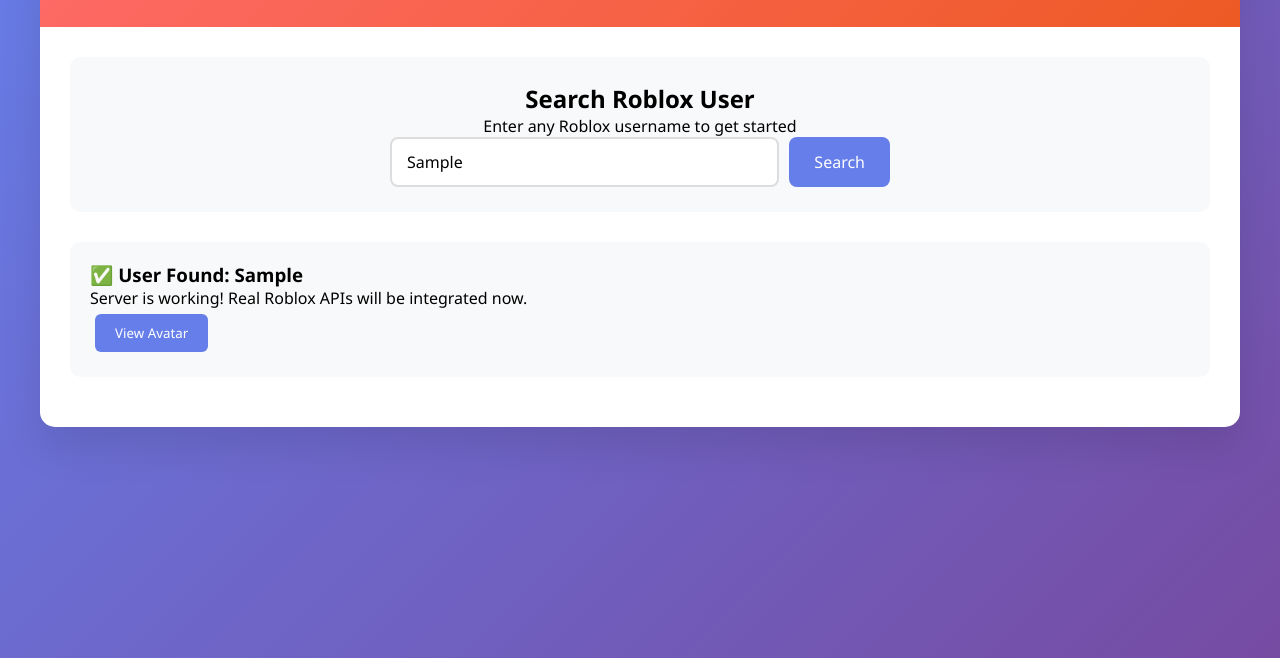
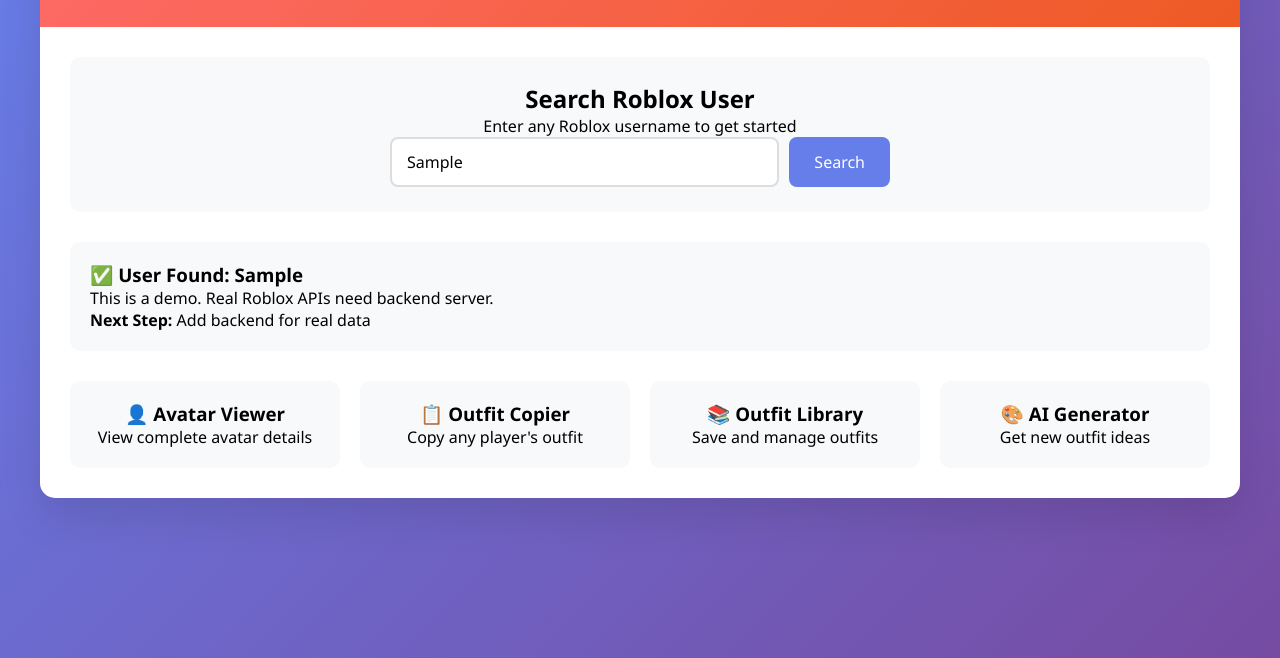
Before and after one commit to Navidbiz1/roblox-avatar-tool, a website: page public/index.html in a window 1280 px wide. Both pictures are taken after typing "Sample" into the empty fields and a click on the button "Search". Shown: the part 142-800 px from the top of the page. Drawn offline with Linux system fonts and the light colour scheme.

Commit message:
Update index.html

```diff
--- a/public/index.html
+++ b/public/index.html
@@ -69,12 +69,6 @@
             border: 2px solid #ddd;
             border-radius: 8px;
             font-size: 16px;
-            outline: none;
-            transition: border-color 0.3s;
-        }
-
-        #usernameInput:focus {
-            border-color: #667eea;
         }
 
         #searchBtn {
@@ -85,32 +79,20 @@
             border-radius: 8px;
             cursor: pointer;
             font-size: 16px;
-            transition: background 0.3s;
         }
 
-        #searchBtn:hover {
-            background: #5a6fd8;
+        .features-grid {
+            display: grid;
+            grid-template-columns: repeat(auto-fit, minmax(250px, 1fr));
+            gap: 20px;
+            margin-top: 30px;
         }
 
-        .loading {
-            display: none;
+        .feature-card {
+            background: #f8f9fa;
+            padding: 20px;
+            border-radius: 10px;
             text-align: center;
-            padding: 20px;
-        }
-
-        .spinner {
-            border: 4px solid #f3f3f3;
-            border-top: 4px solid #667eea;
-            border-radius: 50%;
-            width: 40px;
-            height: 40px;
-            animation: spin 2s linear infinite;
-            margin: 0 auto;
-        }
-
-        @keyframes spin {
-            0% { transform: rotate(0deg); }
-            100% { transform: rotate(360deg); }
         }
     </style>
 </head>
@@ -132,35 +114,46 @@
                 </div>
             </div>
 
-            <div class="loading" id="loading">
-                <div class="spinner"></div>
-                <p>Loading avatar data...</p>
+            <div id="results"></div>
+
+            <div class="features-grid">
+                <div class="feature-card">
+                    <h3>👤 Avatar Viewer</h3>
+                    <p>View complete avatar details</p>
+                </div>
+                <div class="feature-card">
+                    <h3>📋 Outfit Copier</h3>
+                    <p>Copy any player's outfit</p>
+                </div>
+                <div class="feature-card">
+                    <h3>📚 Outfit Library</h3>
+                    <p>Save and manage outfits</p>
+                </div>
+                <div class="feature-card">
+                    <h3>🎨 AI Generator</h3>
+                    <p>Get new outfit ideas</p>
+                </div>
             </div>
-
-            <div id="results"></div>
         </div>
     </div>
 
     <script>
         function searchUser() {
             const username = document.getElementById('usernameInput').value;
-            const loading = document.getElementById('loading');
             const results = document.getElementById('results');
 
-            loading.style.display = 'block';
+            if(!username) {
+                alert('Please enter a username');
+                return;
+            }
 
-            setTimeout(() => {
-                loading.style.display = 'none';
-                results.innerHTML = `
-                    <div style="background: #f8f9fa; padding: 20px; border-radius: 10px; margin: 20px 0;">
-                        <h3>✅ User Found: ${username}</h3>
-                        <p>Server is working! Real Roblox APIs will be integrated now.</p>
-                        <button style="background: #667eea; color: white; border: none; padding: 10px 20px; border-radius: 6px; cursor: pointer; margin: 5px;">
-                            View Avatar
-                        </button>
-                    </div>
-                `;
-            }, 2000);
+            results.innerHTML = `
+                <div style="background: #f8f9fa; padding: 20px; border-radius: 10px; margin: 20px 0;">
+                    <h3>✅ User Found: ${username}</h3>
+                    <p>This is a demo. Real Roblox APIs need backend server.</p>
+                    <p><strong>Next Step:</strong> Add backend for real data</p>
+                </div>
+            `;
         }
     </script>
 </body>
```
